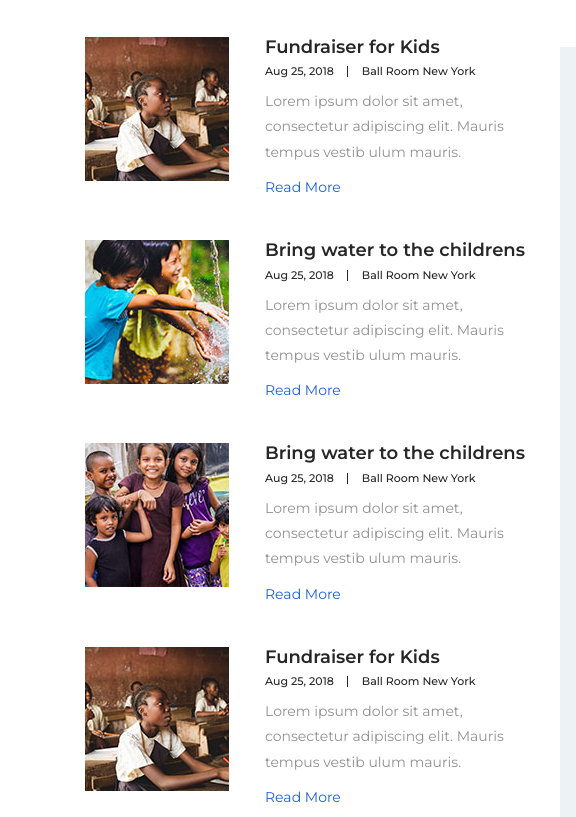
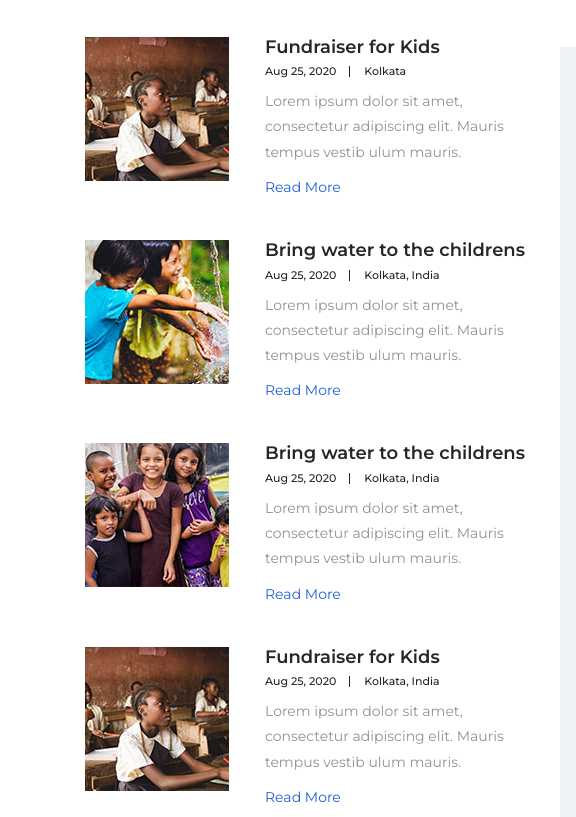
Before and after one commit to hungerindia/hungerindia.github.io, a plain HTML site: page index.html in a window 1280 px wide. Shown: the part 1983-2800 px from the top of the page, 0-576 px from the left. Drawn offline with Linux system fonts and the light colour scheme.

Commit message:
Update index.html

```diff
--- a/index.html
+++ b/index.html
@@ -36,7 +36,7 @@
                         </div><!-- .header-bar-email -->
 
                         <div class="header-bar-text">
-                            <p>PHONE: <span>+24 3772 120 091 / +56452 4567</span></p>
+                            <p>PHONE: <span>+91 9831332579</span></p>
                         </div><!-- .header-bar-text -->
                     </div><!-- .col -->
 
@@ -285,11 +285,11 @@
                                     <h3 class="entry-title w-100 m-0"><a href="#">Fundraiser for Kids</a></h3>
 
                                     <div class="posted-date">
-                                        <a href="#">Aug 25, 2018 </a>
+                                        <a href="#">Aug 25, 2020 </a>
                                     </div><!-- .posted-date -->
 
                                     <div class="cats-links">
-                                        <a href="#">Ball Room New York</a>
+                                        <a href="#">Kolkata</a>
                                     </div><!-- .cats-links -->
                                 </header><!-- .entry-header -->
 
@@ -313,11 +313,11 @@
                                     <h3 class="entry-title w-100 m-0"><a href="#">Bring water to the childrens</a></h3>
 
                                     <div class="posted-date">
-                                        <a href="#">Aug 25, 2018 </a>
+                                        <a href="#">Aug 25, 2020 </a>
                                     </div><!-- .posted-date -->
 
                                     <div class="cats-links">
-                                        <a href="#">Ball Room New York</a>
+                                        <a href="#">Kolkata, India</a>
                                     </div><!-- .cats-links -->
                                 </header><!-- .entry-header -->
 
@@ -341,11 +341,11 @@
                                     <h3 class="entry-title w-100 m-0"><a href="#">Bring water to the childrens</a></h3>
 
                                     <div class="posted-date">
-                                        <a href="#">Aug 25, 2018 </a>
+                                        <a href="#">Aug 25, 2020 </a>
                                     </div><!-- .posted-date -->
 
                                     <div class="cats-links">
-                                        <a href="#">Ball Room New York</a>
+                                        <a href="#">Kolkata, India</a>
                                     </div><!-- .cats-links -->
                                 </header><!-- .entry-header -->
 
@@ -369,11 +369,11 @@
                                     <h3 class="entry-title w-100 m-0"><a href="#">Fundraiser for Kids</a></h3>
 
                                     <div class="posted-date">
-                                        <a href="#">Aug 25, 2018 </a>
+                                        <a href="#">Aug 25, 2020 </a>
                                     </div><!-- .posted-date -->
 
                                     <div class="cats-links">
-                                        <a href="#">Ball Room New York</a>
+                                        <a href="#">Kolkata, India</a>
                                     </div><!-- .cats-links -->
                                 </header><!-- .entry-header -->
 
```
